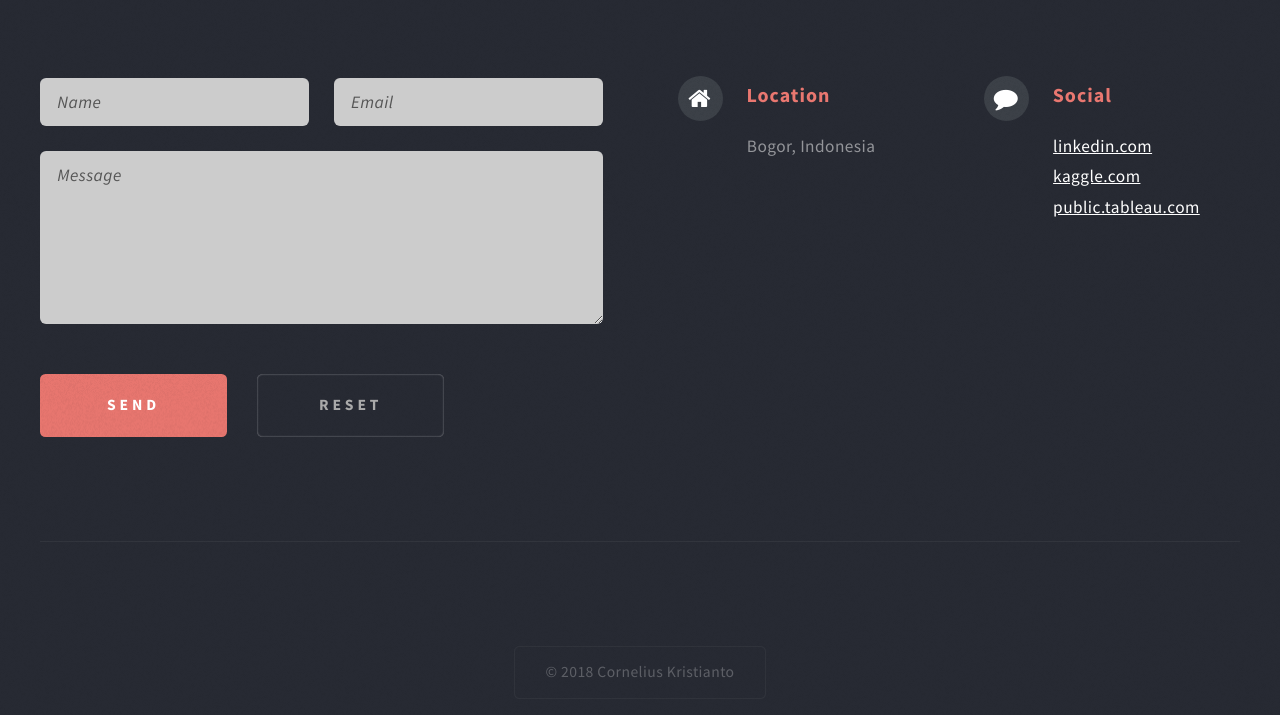
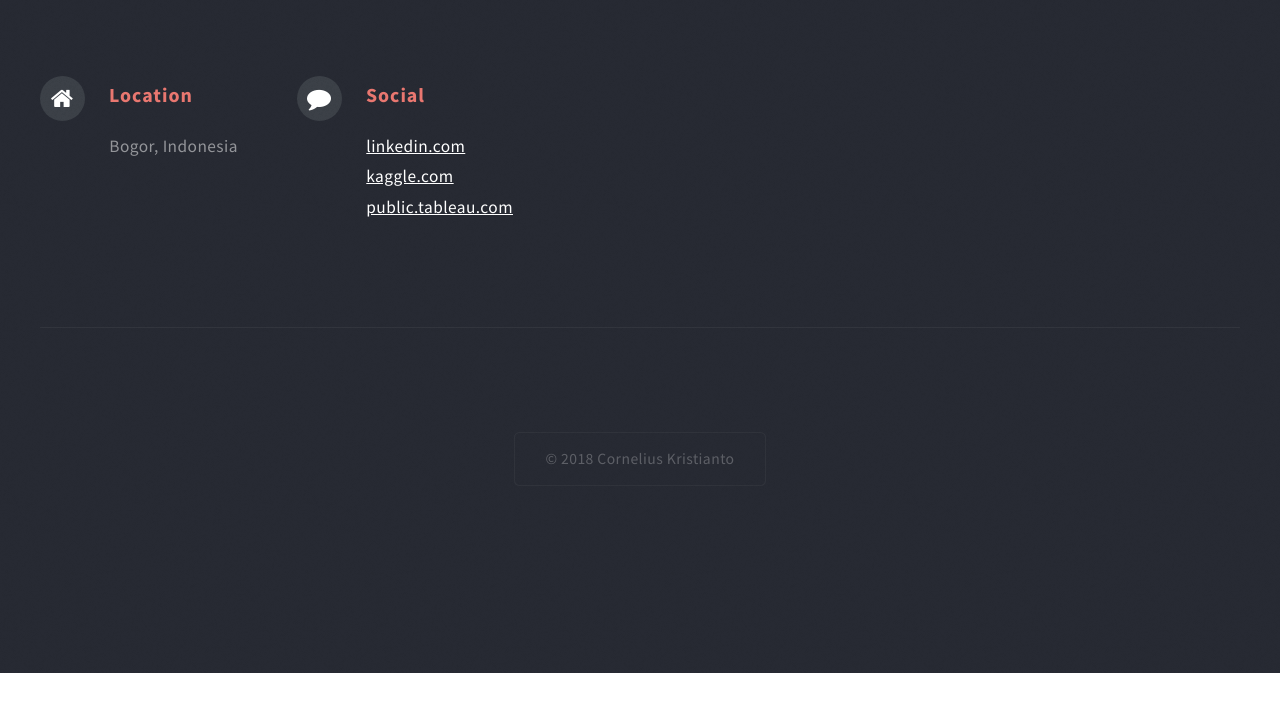
Before and after one commit to corngk/corngk.github.io, a plain HTML site: page index.html in a window 1280 px wide. Shown: the part 4662-5377 px from the top of the page. After the commit the page ends 5335 px from the top, so only its background shows below. Drawn offline with Linux system fonts and the light colour scheme.

Commit message:
fix footer

```diff
--- a/index.html
+++ b/index.html
@@ -202,9 +202,11 @@
 					</header>
 					<hr />
 					<div class="row 150%">
+						<!--
 						<div class="6u">
 
-							<!-- Contact Form -->
+
+
 								<section>
 									<form method="post" action="mailto:ckristianto@gmail.com" enctype="text/plain">
 										<div class="row 50%">
@@ -232,7 +234,9 @@
 								</section>
 
 						</div>
-						<div class="6u">
+						-->
+
+						<div>
 
 							<!-- Contact -->
 								<section class="feature-list small">
@@ -249,9 +253,9 @@
 											<section>
 												<h3 class="icon fa-comment">Social</h3>
 												<p>
-													<a href="https://www.linkedin.com/in/ckristianto/">linkedin.com</a>
-													<a href="https://www.kaggle.com/corneliuskristianto">kaggle.com</a>
-													<a href="https://public.tableau.com/app/profile/cornelius.kristianto3231">public.tableau.com</a>
+													<a href="https://www.linkedin.com/in/ckristianto/">linkedin.com</a><br />
+													<a href="https://www.kaggle.com/corneliuskristianto">kaggle.com</a><br />
+													<a href="https://public.tableau.com/app/profile/cornelius.kristianto3231">public.tableau.com</a><br />
 												</p>
 											</section>
 										</div>
```
